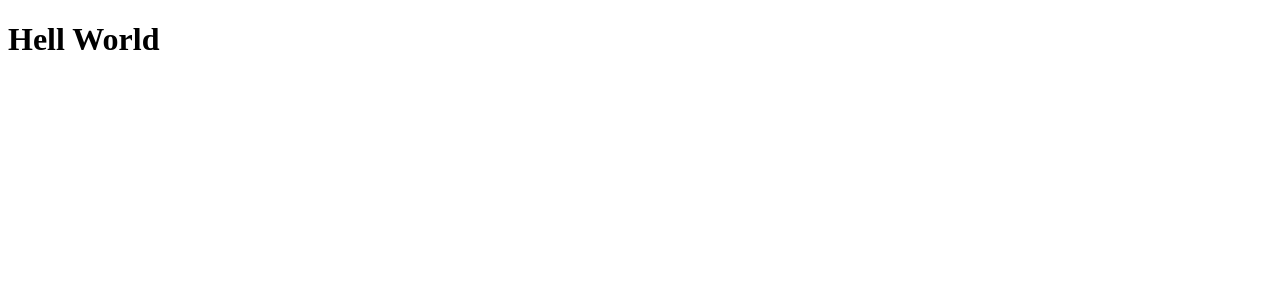
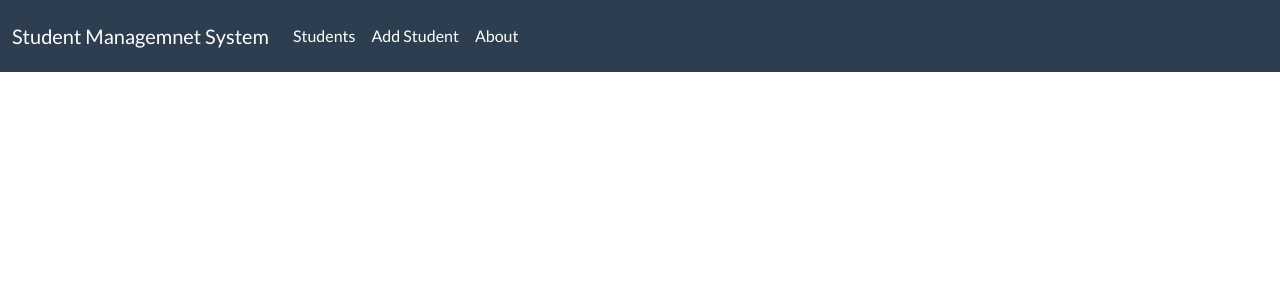
Before and after one commit to kimalfred/Student-Profile-Management, a Django app: page / in a window 1280 px wide. Before the commit the part shown is almost empty. Shown: the top 300 px of the page. Run offline with Django 5.2, Linux system fonts and the light colour scheme; some libraries are stand-ins or nearby versions.

Commit message:
Added Bootstrap

```diff
--- a/students/templates/students/index.html
+++ b/students/templates/students/index.html
@@ -1,11 +1,32 @@
+{% load static %}
 <!DOCTYPE html>
 <html lang="en">
 <head>
     <title>Student Management System</title>
+    <link href="{% static 'css/bootstrap.min.css' %}" rel="stylesheet">
 </head>
 <body>
-    <h1>
-        Hell World
-    </h1>
+    <nav class="navbar navbar-expand-lg bg-primary" data-bs-theme="dark">
+        <div class="container-fluid">
+          <a class="navbar-brand" href="#">Student Managemnet System</a>
+          <button class="navbar-toggler" type="button" data-bs-toggle="collapse" data-bs-target="#navbarColor01" aria-controls="navbarColor01" aria-expanded="false" aria-label="Toggle navigation">
+            <span class="navbar-toggler-icon"></span>
+          </button>
+          <div class="collapse navbar-collapse" id="navbarColor01">
+            <ul class="navbar-nav me-auto">
+              <li class="nav-item">
+                <a class="nav-link" href="#">Students</a>
+              </li>
+              <li class="nav-item">
+                <a class="nav-link" href="#">Add Student</a>
+              </li>
+              <li class="nav-item">
+                <a class="nav-link" href="#">About</a>
+              </li>
+            </ul>
+          </div>
+        </div>
+      </nav>
+    <script src="https://cdn.jsdelivr.net/npm/bootstrap@5.1.3/dist/js/bootstrap.bundle.min.js"></script>
 </body>
 </html>
```
